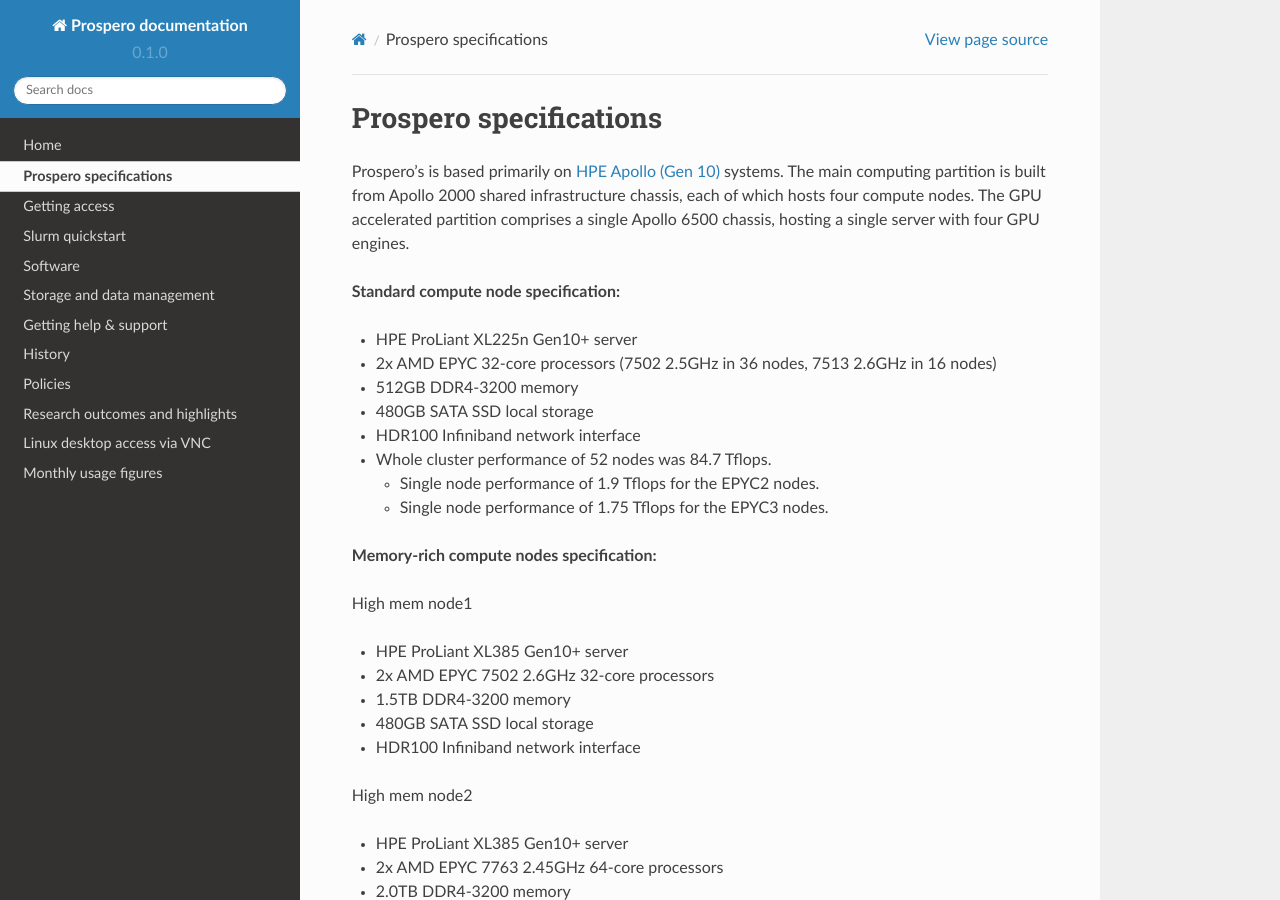
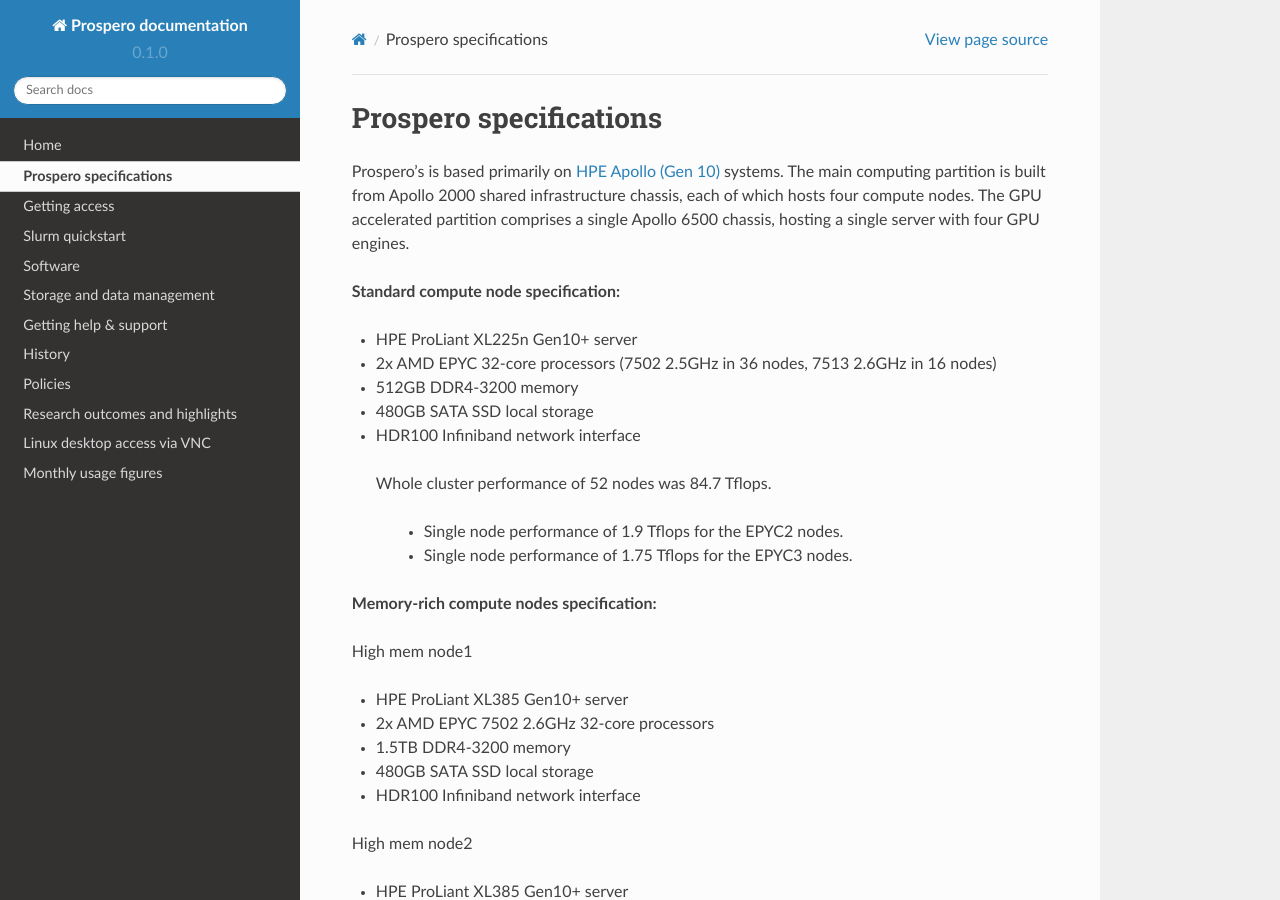
Before and after one commit to astrcrai/prospero-docs, a Sphinx documentation site: the page built from docs/source/specifications.rst, in a window 1280 px wide and 900 px high. Built offline with Sphinx 7.4.7 and the Read the Docs theme 2.0.0, drawn with Linux system fonts in a browser that asks for light colours.

Commit message:
Formatting

```diff
--- a/docs/source/specifications.rst
+++ b/docs/source/specifications.rst
@@ -12,7 +12,7 @@
 * HDR100 Infiniband network interface
 
 
-* Whole cluster performance of 52 nodes was 84.7 Tflops.
+ Whole cluster performance of 52 nodes was 84.7 Tflops.
 
   * Single node performance of 1.9 Tflops for the EPYC2 nodes.
   * Single node performance of 1.75 Tflops for the EPYC3 nodes.
```
